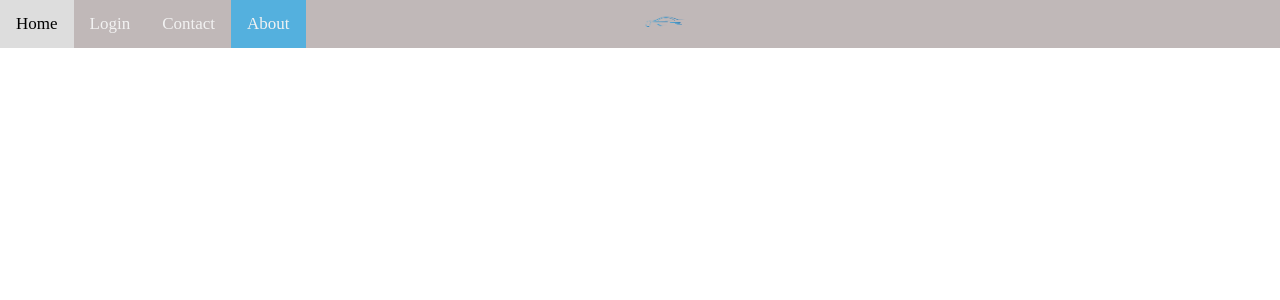
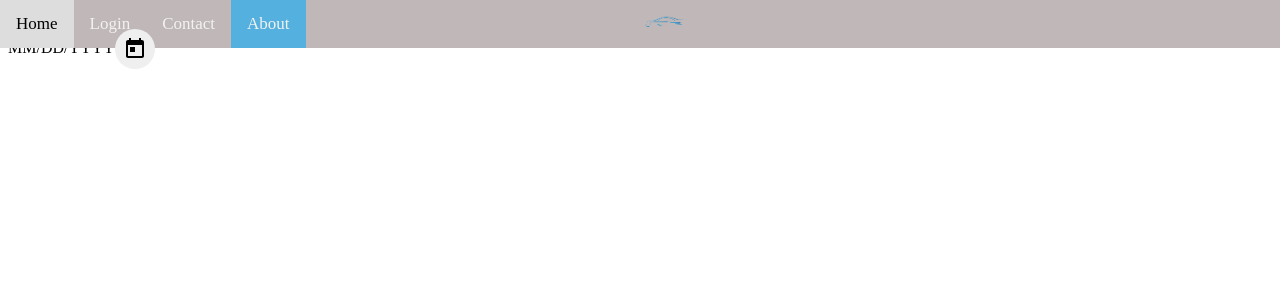
Before and after one commit to YahavAvramov/Reflectiz-angular-app, an Angular app: page /about in a window 1280 px wide. Shown: the top 300 px of the page. Built offline with nearby package versions, Linux system fonts and the light colour scheme.

Commit message:
adding an angular-datePicker

```diff
--- a/package.json
+++ b/package.json
@@ -11,13 +11,16 @@
   "private": true,
   "dependencies": {
     "@angular/animations": "^17.0.0",
+    "@angular/cdk": "~13.3.9",
     "@angular/common": "^17.0.0",
     "@angular/compiler": "^17.0.0",
     "@angular/core": "^17.0.0",
     "@angular/forms": "^17.0.0",
+    "@angular/material": "~13.3.9",
     "@angular/platform-browser": "^17.0.0",
     "@angular/platform-browser-dynamic": "^17.0.0",
     "@angular/router": "^17.0.0",
+    "moment": "^2.29.4",
     "rxjs": "~7.8.0",
     "tslib": "^2.3.0",
     "zone.js": "~0.14.2"
--- a/src/app/components/date-picker/date-picker.component.html
+++ b/src/app/components/date-picker/date-picker.component.html
@@ -1,4 +1,6 @@
-<!-- <input matInput [matDatepicker]="picker" />
-<mat-hint>MM/DD/YYYY</mat-hint>
-<mat-datepicker-toggle matIconSuffix [for]="picker"></mat-datepicker-toggle>
-<mat-datepicker #picker></mat-datepicker> -->
+<div class="container">
+  <input matInput [matDatepicker]="picker" class="datepicker-input" />
+  <mat-hint>MM/DD/YYYY</mat-hint>
+  <mat-datepicker-toggle matIconSuffix [for]="picker"></mat-datepicker-toggle>
+  <mat-datepicker #picker></mat-datepicker>
+</div>
--- a/src/app/components/date-picker/date-picker.component.scss
+++ b/src/app/components/date-picker/date-picker.component.scss
@@ -0,0 +1,3 @@
+.container {
+  width: 150px;
+}
```
Also changed, not shown: src/app/app.module.ts (+8 -3 lines), 1 other file (tests, documents, lock files or other folders).
